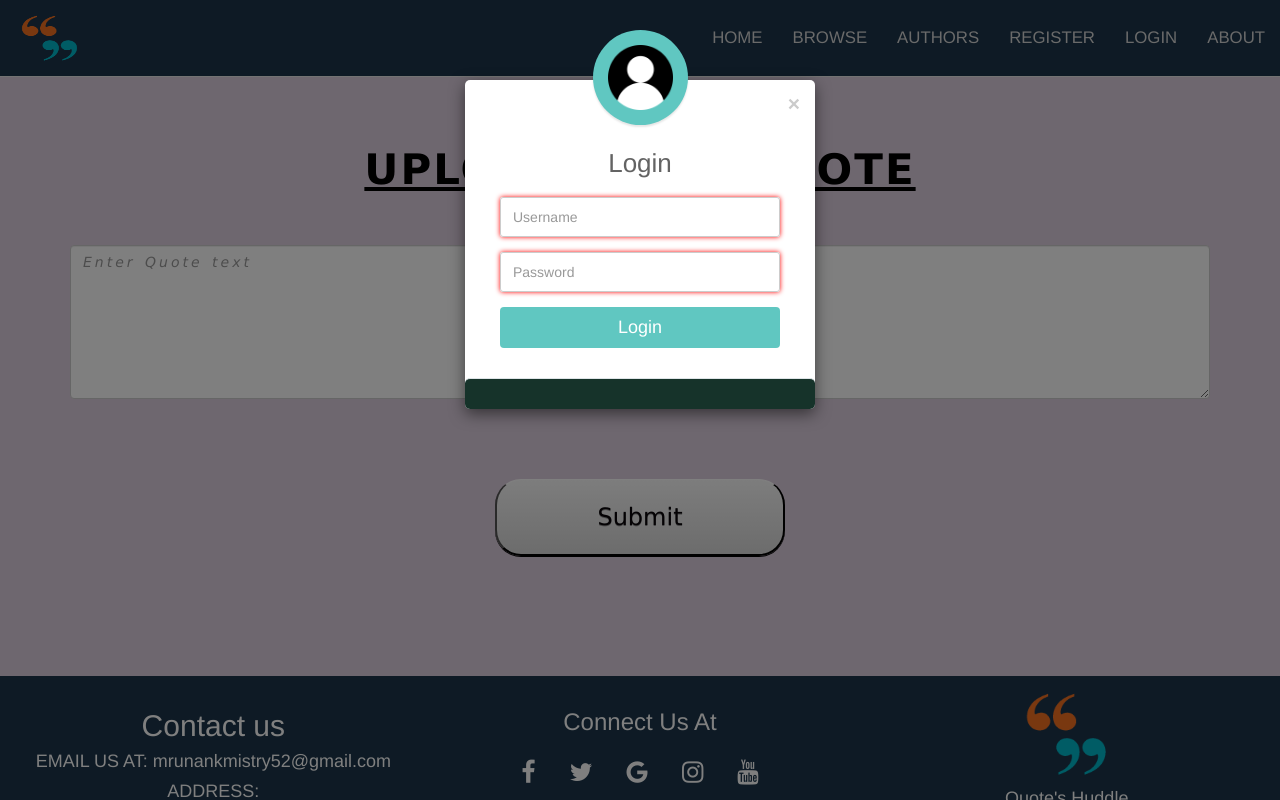
After one commit to fork52/QUOTE-S-WEBSITE, a PHP site: page /Upload/upload_Q.php in a window 1280 px wide, after a click on "LOGIN". The commit adds this page. Run offline with PHP 8.4, Linux system fonts and the light colour scheme; some libraries are stand-ins or nearby versions.

Commit message:
Upload Page added

```diff
--- a/AUTHORS/scrollStyle.css
+++ b/AUTHORS/scrollStyle.css
@@ -9,6 +9,7 @@
 	    padding: .6em 1.4em .5em .8em;
 	    width: 100%;
 	    max-width: 100%;
+      outline: none;
 	    box-sizing: border-box;
 	    margin: 0;
 	    border: 1px solid #aaa;
@@ -41,6 +42,9 @@
     font-weight:normal;
 }
 
+*:focus {outline:none}
+
+
 .myButton {
    border-top: 1px solid #ffffff;
    background: #d9d9d9;
@@ -67,8 +71,10 @@
    border-top-color: #e8e1e8;
    background: #e8e1e8;
    color: #030303;
+   outline: none;
    }
 .myButton:active {
    border-top-color: #bdbdbd;
    background: #bdbdbd;
+   outline: none;
 }
--- /dev/null
+++ b/Upload/style.css
@@ -0,0 +1,227 @@
+html ,body{
+	height: 100%;
+	width: 100%;
+	background-color: #ddcede;
+}
+
+:required {
+     background: none;
+     box-shadow:0 0 5px red;
+}
+
+.navbar{
+	background-color:#1c354a;
+	padding: 1% 0%;
+	font-size: 1.2em;
+	font-style: bold;
+}
+
+textarea {
+    font-family: Verdana;
+    font-style: italic;
+    letter-spacing: 3px;
+    word-spacing: 2px;
+    color: rgb(0, 0, 0);
+    transition: all 0.3s;
+    border: 1px solid #ddd;
+
+-webkit-box-shadow: 5px 5px 5px 5px ##eee;
+-moz-box-shadow: 5px 5px 5px 5px ##eee;
+box-shadow: 5px 5px 5px 5px ##eee;
+
+}
+
+
+label{
+   font-family: Verdana;
+    text-transform: uppercase;
+    text-align: center;
+    font-size: 42px;
+    letter-spacing: 2px;
+    word-spacing: 1px;
+    color: rgb(0, 0, 0);
+    text-decoration: underline;
+
+}
+
+.navbar-brand{
+	min-height: 55px;
+	padding: 0 15px 5px;
+
+}
+
+.navbar-default .navbar-nav li a{
+	color : #D5D5D5;
+}
+
+.navbar-default .navbar-nav li a:hover{
+	color : #FFFFFF;
+}
+
+.navbar-default .navbar-nav li a.active{
+	color : yellow;
+}
+
+/*  @import url('https://fonts.googleapis.com/css?family=Bubblegum+Sans');
+*/
+.jumbotron{
+background-image: linear-gradient(to bottom, #829ed3, #abb0db, #ccc4e4, #e5daed, #f9f3f9);;
+}
+
+
+.bcolor{
+
+background-image: linear-gradient(to right bottom, #918c92, #aaa5ab, #c4bec4, #ded8de, #f9f3f9);}
+
+.info{
+    background-color: rgb(56, 76, 112);
+}
+
+
+footer{
+	width: 100%;
+	background-color: #1c354a;
+	padding: 1% 1% 1% 1%;
+	color:white;
+}
+
+.styling{
+	background-color: #d3c3de;
+}
+
+.fa{
+	padding: 15px;
+	font-size: 25px;
+	color: white;
+}
+
+
+.fa:hover{
+	color: #D5D5D5;
+	text-decoration: none;
+}
+
+.icon{
+	max-width: 200px;
+}
+
+
+.modal-login {
+    color: #636363;
+    width: 350px;
+  }
+  .modal-login .modal-content {
+    padding: 20px;
+    border-radius: 5px;
+    border: none;
+  }
+  .modal-login .modal-header {
+    border-bottom: none;
+        position: relative;
+        justify-content: center;
+  }
+  .modal-login h4 {
+    text-align: center;
+    font-size: 26px;
+    margin: 30px 0 -15px;
+  }
+  .modal-login .form-control:focus {
+    border-color: #70c5c0;
+  }
+  .modal-login .form-control, .modal-login .btn {
+    min-height: 40px;
+    border-radius: 3px;
+  }
+  .modal-login .close {
+        position: absolute;
+    top: -5px;
+    right: -5px;
+  }
+  .modal-login .modal-footer {
+    background: #ecf0f1;
+    border-color: #dee4e7;
+    text-align: center;
+        justify-content: center;
+    margin: 0 -20px -20px;
+    border-radius: 5px;
+    font-size: 13px;
+  }
+  .modal-login .modal-footer a {
+    color: #999;
+  }
+  .modal-login .avatar {
+    position: absolute;
+    margin: 0 auto;
+    left: 0;
+    right: 0;
+    top: -70px;
+    width: 95px;
+    height: 95px;
+    border-radius: 50%;
+    z-index: 9;
+    background: #60c7c1;
+    padding: 15px;
+    box-shadow: 0px 2px 2px rgba(0, 0, 0, 0.1);
+  }
+  .modal-login .avatar img {
+    width: 100%;
+  }
+  .modal-login.modal-dialog {
+    margin-top: 80px;
+  }
+    .modal-login .btn {
+        color: #fff;
+        border-radius: 4px;
+    background: #60c7c1;
+    text-decoration: none;
+    transition: all 0.4s;
+        line-height: normal;
+        border: none;
+    }
+  .modal-login .btn:hover, .modal-login .btn:focus {
+    background: #45aba6;
+    outline: none;
+  }
+
+
+  .trigger-btn {
+    display: inline-block;
+    margin: 100px auto;
+  }
+
+  *:focus {outline:none}
+
+
+.myButton {
+   border-top: 1px solid #ffffff;
+   background: #d9d9d9;
+   background: -webkit-gradient(linear, left top, left bottom, from(#fafafa), to(#d9d9d9));
+   background: -webkit-linear-gradient(top, #fafafa, #d9d9d9);
+   background: -moz-linear-gradient(top, #fafafa, #d9d9d9);
+   background: -ms-linear-gradient(top, #fafafa, #d9d9d9);
+   background: -o-linear-gradient(top, #fafafa, #d9d9d9);
+   padding: 20px 100px;
+   -webkit-border-radius: 26px;
+   -moz-border-radius: 26px;
+   border-radius: 26px;
+   -webkit-box-shadow: rgba(0,0,0,1) 0 1px 0;
+   -moz-box-shadow: rgba(0,0,0,1) 0 1px 0;
+   box-shadow: rgba(0,0,0,1) 0 1px 0;
+   text-shadow: rgba(0,0,0,.4) 0 1px 0;
+   color: #080408;
+   font-size: 24px;
+   font-family: Verdana;
+   text-decoration: none;
+   vertical-align: middle;
+   }
+.myButton:hover {
+   border-top-color: #e8e1e8;
+   background: #e8e1e8;
+   color: #030303;
+   outline: none;
+   }
+.myButton:active {
+   border-top-color: #bdbdbd;
+   background: #bdbdbd;
+   outline: none;
+}
--- /dev/null
+++ b/Upload/upload_Q.php
@@ -0,0 +1,49 @@
+<!DOCTYPE html>
+<html>
+<head>
+  <title>Quote's Huddle</title>
+
+  <meta name="viewport" content="width=device-width, initial-scale=1">
+  <link rel="stylesheet" href="https://maxcdn.bootstrapcdn.com/font-awesome/4.4.0/css/font-awesome.min.css">
+  <link rel="stylesheet" href="../BS/css/bootstrap.min.css">
+  <link rel='stylesheet' href='https://fonts.googleapis.com/css?family=Montserrat:300,400,700'>
+
+  <script src="../BS/js/jquery.min.js"></script>
+  <script src="../BS/js/bootstrap.min.js"></script>
+
+  <link href="style.css" rel="stylesheet"/>
+  <link href="../loginForm/loginStyle.css" rel="stylesheet" />
+
+</head>
+
+<body>
+<?php include "../includes/sessionStarting.php" ?>
+<?php include "../includes/navbar.php" ?>
+
+<br><br><br><br><br><br><br>
+
+<div class="container">
+  <form method="POST">
+    <div>
+        <center><label for="Textarea1">Upload Your Quote</label></center><br><br>
+        <textarea class="form-control" name="quote_area" id="Textarea1" rows="7" placeholder="Enter Quote text"></textarea>
+        <br><br><br><br>
+        <center><button type="submit" name="submitQuote" class="myButton">Submit</button>
+
+</center>
+
+    </div>
+  </form>
+
+</div>
+<br><br><br><br><br><br>
+
+
+
+
+<?php include "../loginForm/loginHome.php" ;?>
+<?php include "../includes/footer.php"; ?>
+
+</body>
+
+</html>
--- a/home/style.css
+++ b/home/style.css
@@ -2,6 +2,7 @@ html ,body{
 	height: 100%;
 	width: 100%;
 	background-color: #cdc2ce;
+
 }
 
 .navbar{
--- a/includes/header_links.php
+++ b/includes/header_links.php
@@ -10,6 +10,8 @@
 			 if(!isset($_SESSION['user_name'] )){
 			 	echo "<li><a class=\"link4\" href=\"../rgform/regform.php\">REGISTER</a></li>";
 			 	echo "<li><a class=\"link5\" href=\"#myModal\" data-toggle=\"modal\">LOGIN</a></li>";
+			}else{
+				echo "<li><a class=\"link8\" href=\"../Upload/upload_Q.php\">UPLOAD</a></li>";
 			}
 		?>
 
@@ -56,6 +58,10 @@
 		var current_link = header.getElementsByClassName("link3");
 		current_link[0].className+=" active";
 	}
+	else if(filename=="upload_Q.php"){
+		var current_link = header.getElementsByClassName("link8");
+		current_link[0].className+=" active";
+	}
 
 
 	var login_link  = header.getElementsByClassName("link5");
```
Also changed, not shown: rgform/formelements.php (+23 -2 lines), favicon.ico (added).
